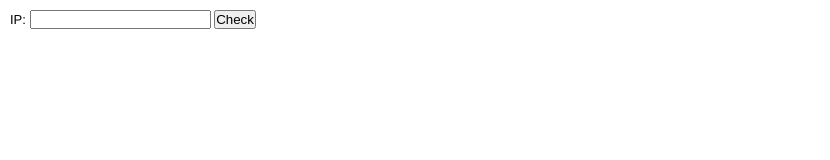
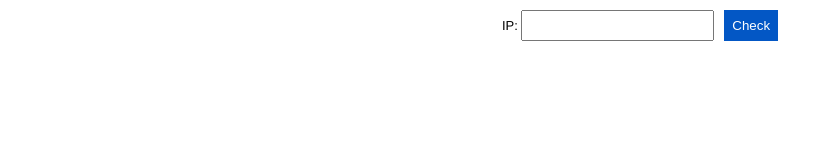
Before and after one commit to fedebaier/ipinformer, a website: page index.html in a window 1280 px wide. Shown: the whole page, without its empty margins (0-830 px from the left). Drawn offline with nearby package versions, Linux system fonts and the light colour scheme.

Commit message:
Adds some minor styling and improves the error handling.

```diff
--- a/index.html
+++ b/index.html
@@ -12,10 +12,23 @@
 
     body {
       font: 13px Helvetica, Arial;
+      text-align: center;
     }
 
     form {
       padding: 10px;
+    }
+
+    form input {
+      padding: 6px;
+      margin-right: .5%;
+    }
+
+    form button {
+      background: rgb(3, 87, 197);
+      color: white;
+      border: none;
+      padding: 8px;
     }
 
     #results {
@@ -30,10 +43,10 @@
 </head>
 
 <body>
-  <form id="ipForm" action="#" method="post">
+  <form id="ipForm" action="#">
     IP:
-    <input type="text" name="name" />
-    <input type="submit" value="Check" />
+    <input type="text" name="ip" />
+    <button>Check</button>
   </form>
 
   <ul id="results"></ul>
@@ -74,8 +87,9 @@
               }
 
             })
-            .fail(function (jqXHR, textStatus) {
-              $('#results').append($(`<li>`).text(`The request failed: ${textStatus}`));
+            .fail(function () {
+              $('#results').empty();
+              $('#results').append($(`<li>`).text('The request failed. Check the console.'));
             });
         } else {
           $('#results').append($(`<li>`).text('Please enter an IP to check.'));
```
